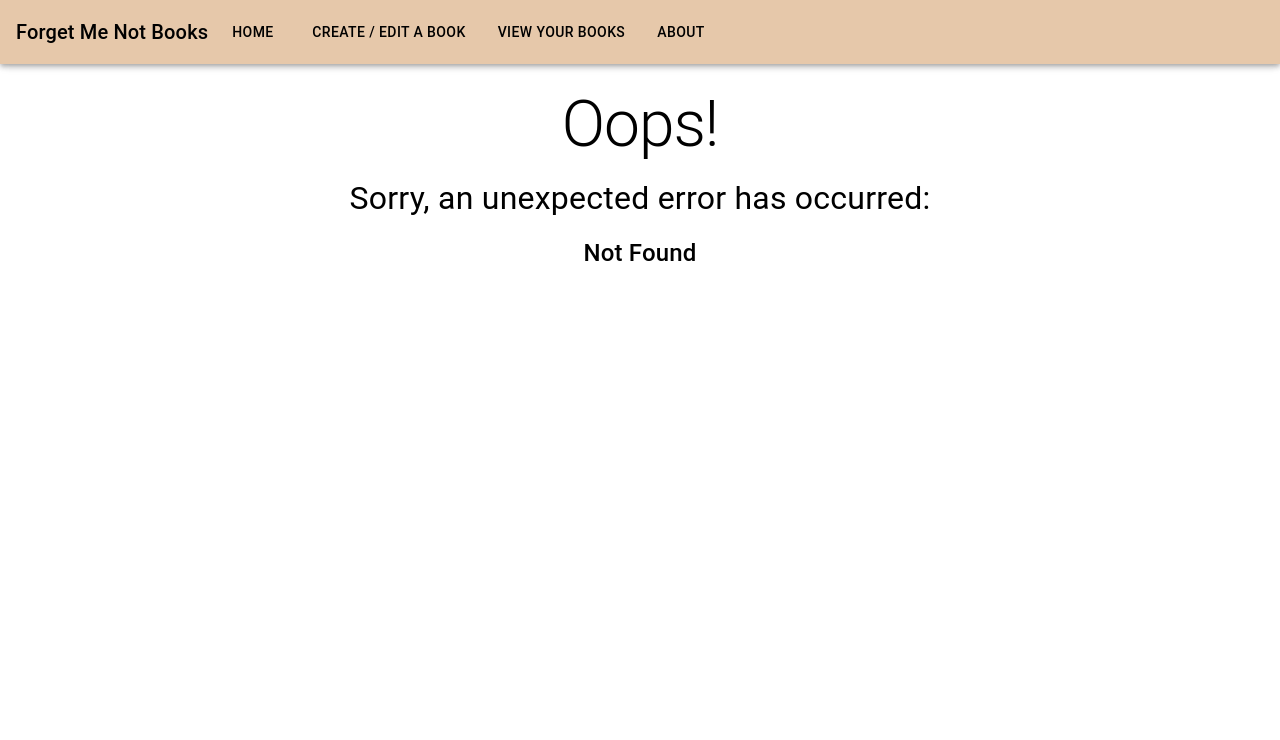
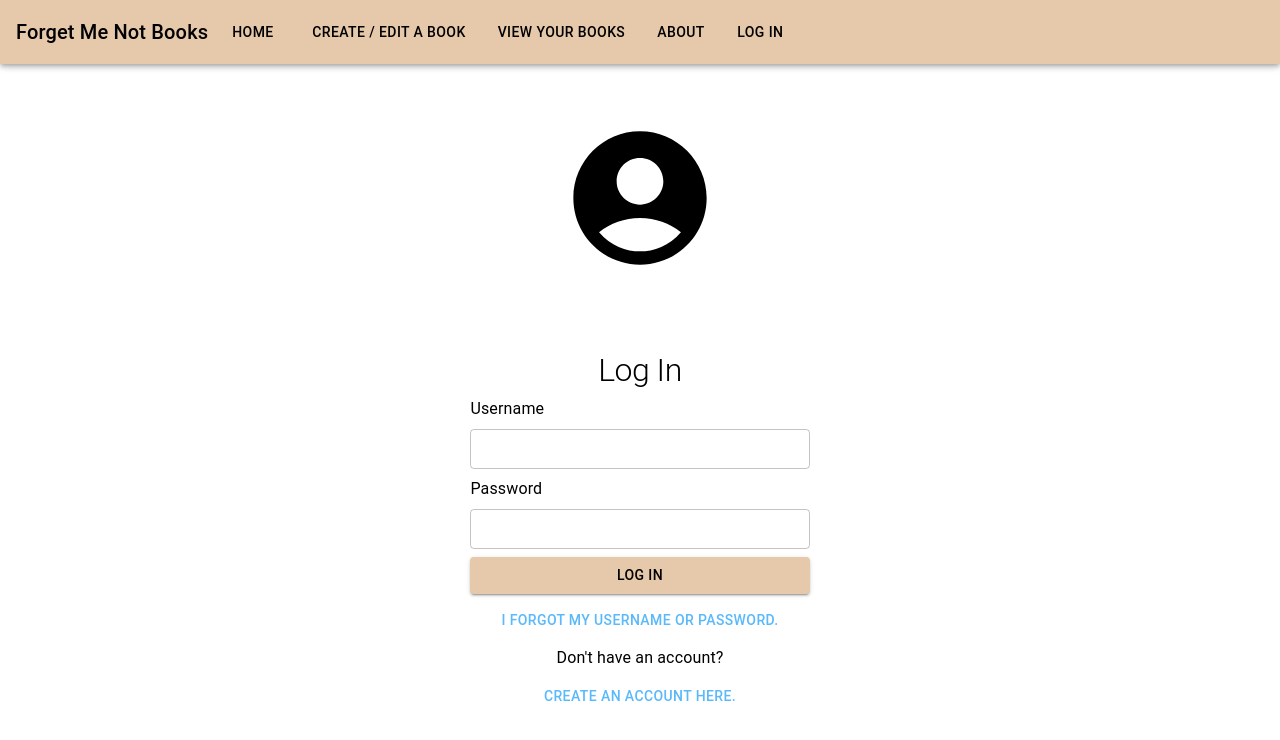
Before and after one commit to brent-watkins/forget-me-not-books, a React (Vite) app: page /login in a window 1280 px wide. Before the commit this address had no page. Shown: the top 740 px of the page. Built offline with nearby package versions, Linux system fonts and the light colour scheme.

Commit message:
feature: Created an initial 'Log In' page

```diff
--- a/src/App.jsx
+++ b/src/App.jsx
@@ -8,6 +8,7 @@ import About from "./pages/About";
 import Create from "./pages/Create";
 import Error from "./pages/Error";
 import Home from "./pages/Home";
+import Login from "./pages/Login";
 import NavBar from "./components/common/NavBar";
 import { theme } from "./assets/ColorTheme";
 import View from "./pages/View";
@@ -19,18 +20,23 @@ const router = createBrowserRouter([
     errorElement: <Error />,
   },
   {
+    path: "/about",
+    element: <About />,
+    errorElement: <Error />,
+  },
+  {
     path: "/create",
     element: <Create />,
     errorElement: <Error />,
   },
   {
-    path: "/view",
-    element: <View />,
+    path: "/login",
+    element: <Login />,
     errorElement: <Error />,
   },
   {
-    path: "/about",
-    element: <About />,
+    path: "/view",
+    element: <View />,
     errorElement: <Error />,
   },
 ]);
--- a/src/components/common/NavBar.jsx
+++ b/src/components/common/NavBar.jsx
@@ -16,6 +16,7 @@ import ListItem from "@mui/material/ListItem";
 import ListItemButton from "@mui/material/ListItemButton";
 import ListItemText from "@mui/material/ListItemText";
 import MenuIcon from "@mui/icons-material/Menu";
+import PersonIcon from "@mui/icons-material/Person";
 import Toolbar from "@mui/material/Toolbar";
 import Tooltip from "@mui/material/Tooltip";
 import Typography from "@mui/material/Typography";
@@ -24,7 +25,7 @@ export default function NavBar() {
   const [drawerOpen, setDrawerOpen] = useState(false);
 
   const navItems = useMemo(
-    () => ["Home", "Create / Edit a Book", "View Your Books", "About"],
+    () => ["Home", "Create / Edit a Book", "View Your Books", "About", "Log In"],
     []
   );
 
@@ -36,6 +37,8 @@ export default function NavBar() {
         return "/create";
       case "Home":
         return "/";
+      case "Log In":
+        return "/login";
       case "View Your Books":
         return "/view";
       default:
@@ -79,14 +82,16 @@ export default function NavBar() {
                     href={getHref(item)}
                     sx={{ display: { xs: "none", sm: "block", md: "none" } }}
                   >
-                    {item === "Home" ? (
-                      <HomeIcon />
+                    {item === "About" ? (
+                      <InfoIcon />
                     ) : item === "Create / Edit a Book" ? (
                       <AddIcon />
+                    ) : item === "Home" ? (
+                      <HomeIcon />
+                    ) : item === "Log In" ? (
+                      <PersonIcon />
                     ) : item === "View Your Books" ? (
                       <BookIcon />
-                    ) : item === "About" ? (
-                      <InfoIcon />
                     ) : null}
                   </IconButton>
                 </Tooltip>
@@ -112,14 +117,16 @@ export default function NavBar() {
                   href={getHref(item)}
                   sx={{ textAlign: "center" }}
                 >
-                  {item === "Home" ? (
-                    <HomeIcon />
+                  {item === "About" ? (
+                    <InfoIcon />
                   ) : item === "Create / Edit a Book" ? (
                     <AddIcon />
+                  ) : item === "Home" ? (
+                    <HomeIcon />
+                  ) : item === "Log In" ? (
+                    <PersonIcon />
                   ) : item === "View Your Books" ? (
                     <BookIcon />
-                  ) : item === "About" ? (
-                    <InfoIcon />
                   ) : null}
                   <ListItemText primary={item} />
                 </ListItemButton>
--- /dev/null
+++ b/src/pages/Login.jsx
@@ -0,0 +1,63 @@
+import React from "react";
+
+import AccountCircleIcon from "@mui/icons-material/AccountCircle";
+import Button from "@mui/material/Button";
+import Grid from "@mui/material/Grid";
+import TextField from "@mui/material/TextField";
+import Typography from "@mui/material/Typography";
+
+export default function Login() {
+  return (
+    <Grid container justifyContent="center">
+      <Grid
+        alignItems="center"
+        container
+        direction="column"
+        item
+        justifyContent="center"
+        p={2}
+        spacing={1}
+        width={{ xs: "100%", sm: "50%", md: "30%" }}
+      >
+        <Grid item>
+          <Typography fontSize="10rem">
+            <AccountCircleIcon fontSize="inherit" />
+          </Typography>
+        </Grid>
+        <Grid item>
+          <Typography fontSize="2rem" variant="h1">
+            Log In
+          </Typography>
+        </Grid>
+        <Grid container direction="column" item spacing={1}>
+          <Grid item>
+            <Typography>Username</Typography>
+          </Grid>
+          <Grid item>
+            <TextField fullWidth size="small" />
+          </Grid>
+          <Grid item>
+            <Typography>Password</Typography>
+          </Grid>
+          <Grid item>
+            <TextField fullWidth size="small" type="password" />
+          </Grid>
+          <Grid item>
+            <Button fullWidth variant="contained">
+              Log In
+            </Button>
+          </Grid>
+        </Grid>
+        <Grid item>
+          <Button color="secondary">I forgot my username or password.</Button>
+        </Grid>
+        <Grid item>
+          <Typography>Don&apos;t have an account?</Typography>
+        </Grid>
+        <Grid item>
+          <Button color="secondary">Create an account here.</Button>
+        </Grid>
+      </Grid>
+    </Grid>
+  );
+}
```
